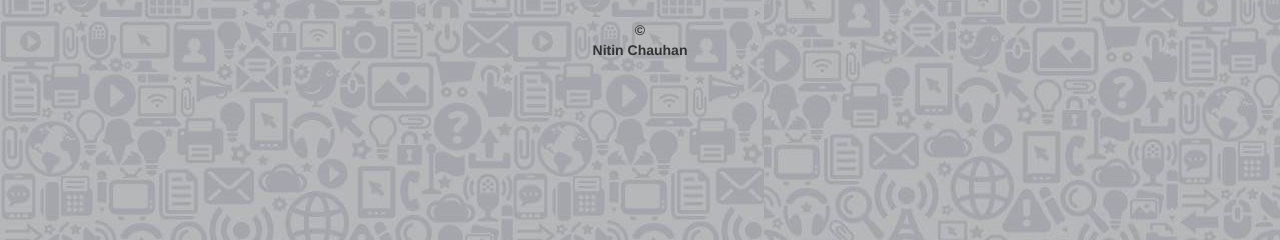
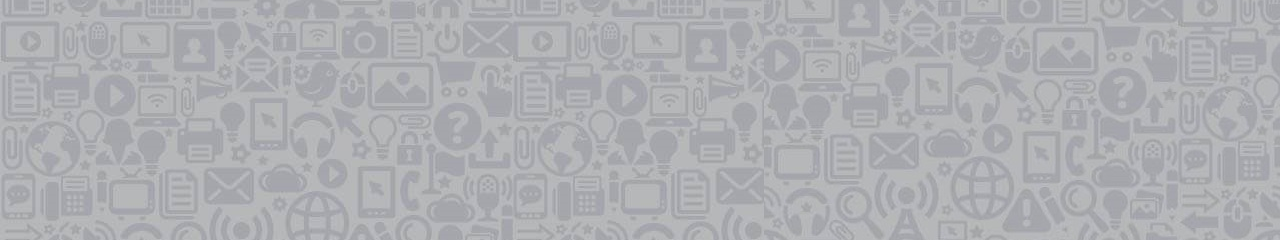
Before and after one commit to nitinchauhan29/bookaholic, a Flask app: template templates/search.html in a window 1280 px wide. Shown: the part 329-569 px from the top of the page. Run offline with Flask 2, Linux system fonts and the light colour scheme; the template is opened without the code that fills it, so the values that code supplies are empty; some libraries are stand-ins or nearby versions.

Commit message:
Update search.html

```diff
--- a/templates/search.html
+++ b/templates/search.html
@@ -54,8 +54,8 @@
 
         </table>
 
-        <div style="text-align: center;font-weight: bold;">
+       <!-- <div style="text-align: center;font-weight: bold;">
             &#169;<br>Nitin Chauhan
-        </div>
+        </div> -->
     </body>
 </html>
```
